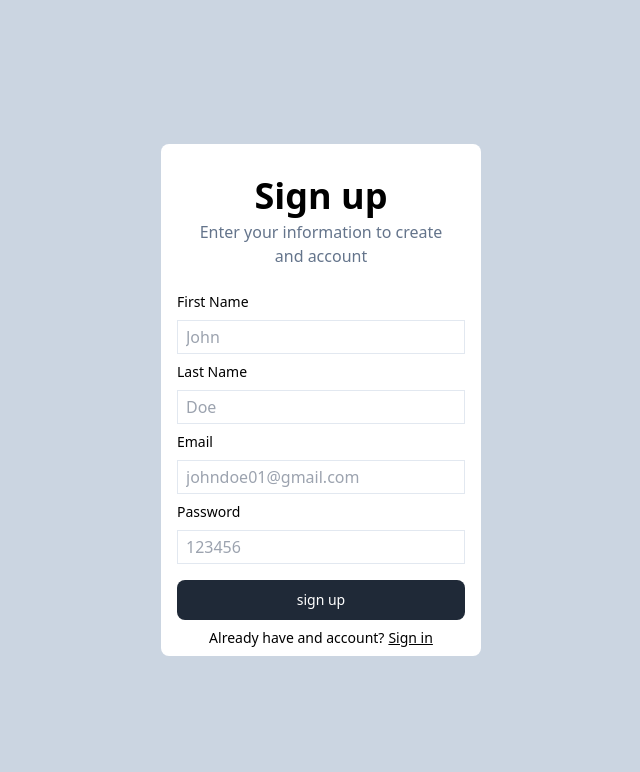
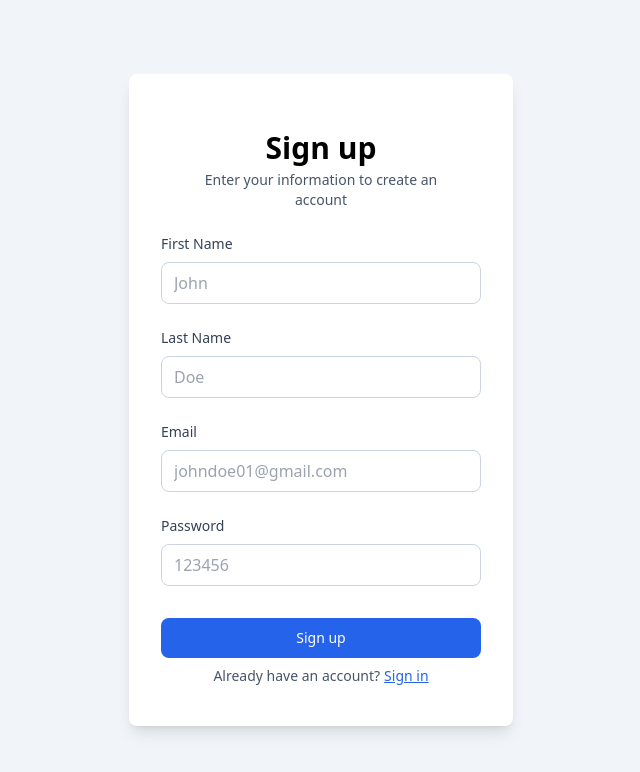
Before and after one commit to deepak-mahto/epay, a React app in the folder frontend/: page /signup in a window 1280 px wide. Shown: the top 772 px of the page, without its empty margins (319-959 px from the left). Built offline with nearby package versions, Linux system fonts and the light colour scheme; the HTML template or start-up script is replaced by a standard one.

Commit message:
Changed the ui into better one

```diff
--- a/frontend/src/components/BottomWarning.jsx
+++ b/frontend/src/components/BottomWarning.jsx
@@ -3,9 +3,12 @@ import { Link } from "react-router-dom";
 
 const BottomWarning = ({ label, buttonText, to }) => {
   return (
-    <div className="py2 text-sm flex justify-center">
+    <div className="py-2 text-sm flex justify-center text-slate-600">
       <div>{label}</div>
-      <Link className="pointer underline pl-1 cursor-pointer" to={to}>
+      <Link
+        className="pointer underline pl-1 cursor-pointer text-blue-600 hover:text-blue-700"
+        to={to}
+      >
         {buttonText}
       </Link>
     </div>
--- a/frontend/src/components/Button.jsx
+++ b/frontend/src/components/Button.jsx
@@ -5,7 +5,7 @@ const Button = ({ label, onClick }) => {
     <button
       onClick={onClick}
       type="button"
-      className="w-full text-white bg-gray-800 hover:bg-gray-900 focus:outline-none focus:ring-4 focus:ring-gray-300 font-medium rounded-lg text-sm px-5 py-2.5 me-2 mb-2"
+      className="w-full text-white bg-blue-600 hover:bg-blue-700 focus:outline-none focus:ring-4 focus:ring-blue-300 font-medium rounded-lg text-sm px-5 py-2.5 transition-all duration-200"
     >
       {label}
     </button>
--- a/frontend/src/components/Heading.jsx
+++ b/frontend/src/components/Heading.jsx
@@ -1,7 +1,7 @@
 import React from "react";
 
 const Heading = ({ label }) => {
-  return <div className="font-bold text-4xl pt-6">{label}</div>;
+  return <div className="font-bold text-3xl pt-6 font-sans">{label}</div>;
 };
 
 export default Heading;
--- a/frontend/src/components/InputBox.jsx
+++ b/frontend/src/components/InputBox.jsx
@@ -2,12 +2,14 @@ import React from "react";
 
 const InputBox = ({ label, placeholder, onChange }) => {
   return (
-    <div>
-      <div className="text-sm font-medium text-left py-2">{label}</div>
+    <div className="mb-4">
+      <div className="text-sm font-medium text-left py-2 text-slate-700">
+        {label}
+      </div>
       <input
         onChange={onChange}
         placeholder={placeholder}
-        className="w-full px-2 py-1 border border-slate-200"
+        className="w-full px-3 py-2 border border-slate-300 rounded-lg focus:outline-none focus:border-slate-500 focus:ring-1 focus:ring-slate-500"
       />
     </div>
   );
--- a/frontend/src/components/SubHeading.jsx
+++ b/frontend/src/components/SubHeading.jsx
@@ -1,7 +1,7 @@
 import React from "react";
 
 const SubHeading = ({ label }) => {
-  return <div className="text-slate-500 text-md pt-1 px-4 pb-4">{label}</div>;
+  return <div className="text-slate-600 text-sm pt-1 px-4 pb-4">{label}</div>;
 };
 
 export default SubHeading;
--- a/frontend/src/pages/Signin.jsx
+++ b/frontend/src/pages/Signin.jsx
@@ -9,23 +9,19 @@ import axios from "axios";
 const Signin = () => {
   const [username, setUsername] = useState("");
   const [password, setPassword] = useState("");
+
   return (
-    <div className="bg-slate-300 h-screen flex justify-center">
-      <div className="flex flex-col justify-center">
-        <div className="rounded-lg bg-white w-80 text-center p-2 h-max px-4">
+    <div className="bg-slate-100 h-screen flex justify-center items-center">
+      <div className="rounded-lg bg-white w-96 text-center p-8 shadow-lg">
         <Heading label={"Sign in"} />
         <SubHeading label={"Enter your credentials to access your account"} />
         <InputBox
-            onChange={(e) => {
-              setUsername(e.target.value);
-            }}
+          onChange={(e) => setUsername(e.target.value)}
           placeholder={"johndoe01@gmail.com"}
           label={"Email"}
         />
         <InputBox
-            onChange={(e) => {
-              setPassword(e.target.value);
-            }}
+          onChange={(e) => setPassword(e.target.value)}
           placeholder={"123456"}
           label={"Password"}
         />
@@ -45,11 +41,10 @@ const Signin = () => {
           />
         </div>
         <BottomWarning
-            label={"Don't have and account?"}
+          label={"Don't have an account?"}
           buttonText={"Sign up"}
           to={"/signup"}
         />
-        </div>
       </div>
     </div>
   );
--- a/frontend/src/pages/Signup.jsx
+++ b/frontend/src/pages/Signup.jsx
@@ -11,37 +11,29 @@ const Signup = () => {
   const [lastName, setLastName] = useState("");
   const [username, setUsername] = useState("");
   const [password, setPassword] = useState("");
+
   return (
-    <div className="bg-slate-300 h-screen flex justify-center">
-      <div className="flex flex-col justify-center">
-        <div className="rounded-lg bg-white w-80 text-center p-2 h-max px-4">
+    <div className="bg-slate-100 h-screen flex justify-center items-center">
+      <div className="rounded-lg bg-white w-96 text-center p-8 shadow-lg">
         <Heading label={"Sign up"} />
-          <SubHeading label={"Enter your information to create and account"} />
+        <SubHeading label={"Enter your information to create an account"} />
         <InputBox
-            onChange={(e) => {
-              setFirstName(e.target.value);
-            }}
+          onChange={(e) => setFirstName(e.target.value)}
           placeholder={"John"}
           label={"First Name"}
         />
         <InputBox
-            onChange={(e) => {
-              setLastName(e.target.value);
-            }}
+          onChange={(e) => setLastName(e.target.value)}
           placeholder={"Doe"}
           label={"Last Name"}
         />
         <InputBox
-            onChange={(e) => {
-              setUsername(e.target.value);
-            }}
+          onChange={(e) => setUsername(e.target.value)}
           placeholder={"johndoe01@gmail.com"}
           label={"Email"}
         />
         <InputBox
-            onChange={(e) => {
-              setPassword(e.target.value);
-            }}
+          onChange={(e) => setPassword(e.target.value)}
           placeholder={"123456"}
           label={"Password"}
         />
@@ -59,15 +51,14 @@ const Signup = () => {
               );
               localStorage.setItem("token", response.data.token);
             }}
-              label={"sign up"}
+            label={"Sign up"}
           />
         </div>
         <BottomWarning
-            label={"Already have and account?"}
+          label={"Already have an account?"}
           buttonText={"Sign in"}
           to={"/signin"}
         />
-        </div>
       </div>
     </div>
   );
```
Lines whose indentation alone changed are shown as unchanged.
